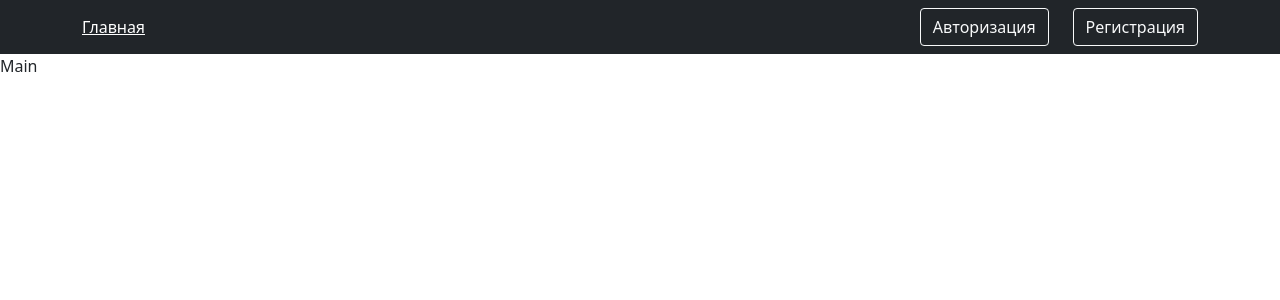
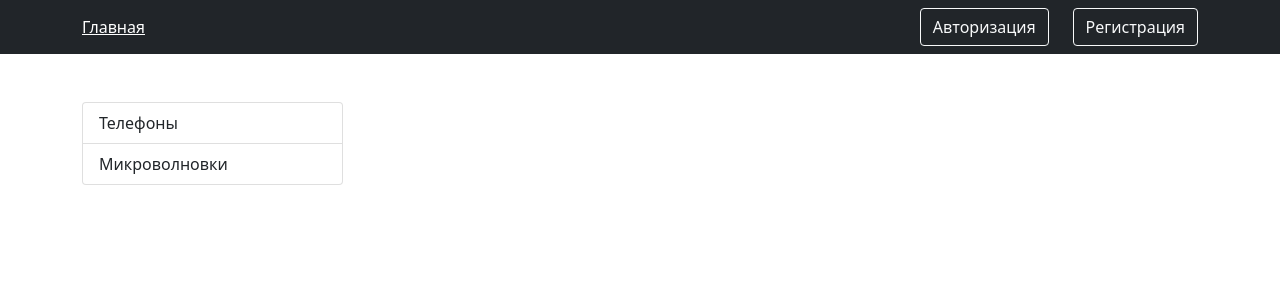
Before and after one commit to muerewa/shop, a React (Create React App) app in the folder client/: page / in a window 1280 px wide. Shown: the top 300 px of the page. Built offline with nearby package versions, Linux system fonts and the light colour scheme.

Commit message:
added Typebar

```diff
--- /dev/null
+++ b/client/src/components/TypeBar.js
@@ -0,0 +1,22 @@
+import React from "react"
+import { useContext } from "react";
+import { observer } from "mobx-react-lite"
+import { Context } from "../index"
+import ListGroup from "react-bootstrap/ListGroup";
+
+export const TypeBar = observer(() => {
+  const { device } = useContext(Context);
+  return (
+    <ListGroup>
+        {device.types.map(type =>
+            <ListGroup.Item
+            style={{cursor: 'pointer'}}
+            active={type.id === device.selectedType.id}
+            onClick={() => device.setSelectedType(type)}
+            key={type.id}>
+                {type.name}
+             </ListGroup.Item>
+        )}
+    </ListGroup>
+  );
+});
--- a/client/src/pages/Main.js
+++ b/client/src/pages/Main.js
@@ -1,9 +1,23 @@
-import React from 'react'
+import React from "react";
+import { Container } from "react-bootstrap";
+import Row from "react-bootstrap/Row";
+import Col from "react-bootstrap/Col";
+import { TypeBar } from "../components/TypeBar";
 
 const Main = () => {
   return (
-    <div>Main</div>
-  )
-}
+    <Container>
+      <Row className="mt-5">
+        <Col md={3}>
+            <TypeBar/>
+        </Col>
 
-export default Main
+        <Col md={9}>
+
+        </Col>
+      </Row>
+    </Container>
+  );
+};
+
+export default Main;
--- a/client/src/store/DeviceStore.js
+++ b/client/src/store/DeviceStore.js
@@ -1,3 +1,5 @@
+import { ThemeConsumer } from 'react-bootstrap/esm/ThemeProvider'
+
 const {makeAutoObservable} = require('mobx')
 
 export default class DeviceStore {
@@ -14,6 +16,7 @@ export default class DeviceStore {
             {id: 1, name: '12 pro', price: 1000, rating: 5, img: 'https://external-content.duckduckgo.com/iu/?u=https%3A%2F%2Ftse4.mm.bing.net%2Fth%3Fid%3DOIP.m6D8SD2JgunNE9PGYjO0-QHaHa%26pid%3DApi&f=1'},
             {id: 2, name: 'disjwasher', price: 1000, rating: 4, img: 'https://external-content.duckduckgo.com/iu/?u=https%3A%2F%2Fexpert-kachestva.ru%2Fwp-content%2Fuploads%2F2021%2F05%2F2021-05-01_14-23-06.png&f=1&nofb=1'}
         ]
+        this._selectedType = {}
         makeAutoObservable(this)
     }
 
@@ -28,6 +31,10 @@ export default class DeviceStore {
         this.devices = devices
     }
 
+    setSelectedType(type) {
+        this._selectedType = type
+    }
+
     get devices() {
         return this._devices
     }
@@ -39,4 +46,8 @@ export default class DeviceStore {
         return this._types
     }
 
+    get selectedType() {
+        return this._selectedType
+    }
+
 }
```
